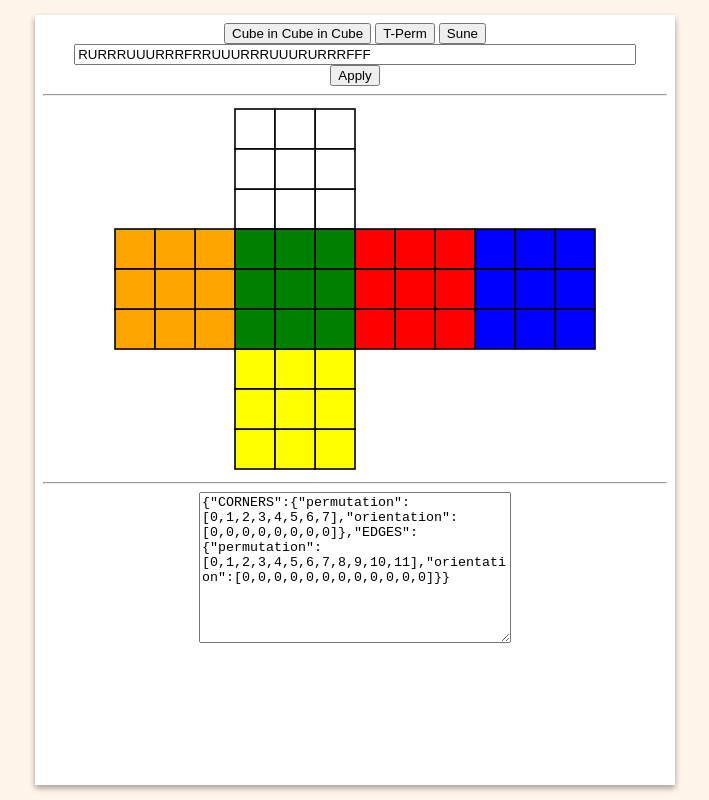
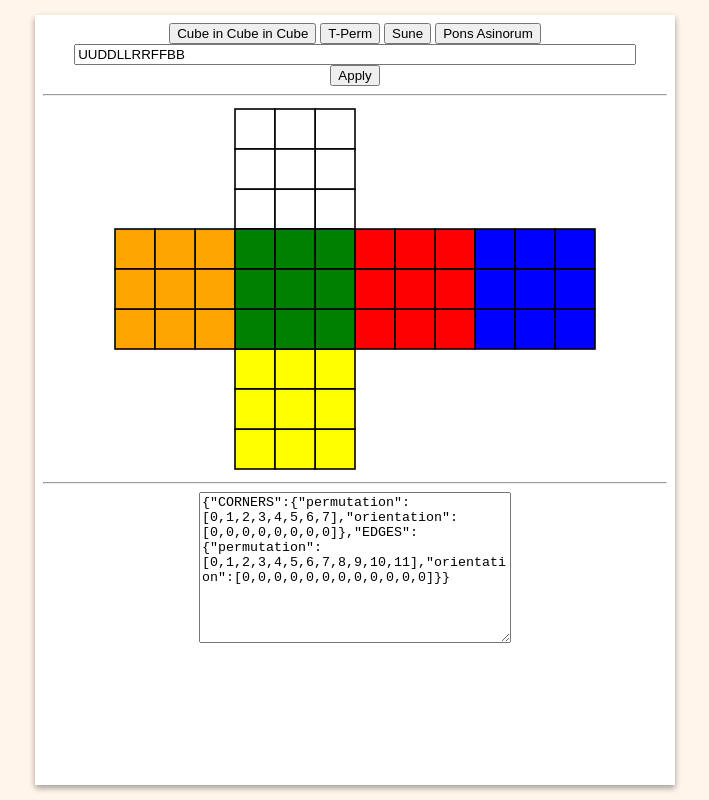
Before and after one commit to cubing/f2lfast, a plain HTML site: page index.html in a window 1280 px wide. Shown: the whole page, without its empty margins (285-994 px from the left). Drawn offline with Linux system fonts and the light colour scheme.

Commit message:
Add Pons Asinorum to sample algs, and make it the default.

```diff
--- a/index.html
+++ b/index.html
@@ -22,8 +22,9 @@
   <button onclick="alg.value = 'LLLURRRFFFULLUULLLUUULUUDRRRDDDFFRRUUU';">Cube in Cube in Cube</button>
   <button onclick="alg.value = 'RURRRUUURRRFRRUUURRRUUURURRRFFF';">T-Perm</button>
   <button onclick="alg.value = 'RURRRURUURRR';">Sune</button>
+  <button onclick="alg.value = 'UUDDLLRRFFBB';">Pons Asinorum</button>
   <br>
-  <input id="alg" style="width: 90%" value="RURRRUUURRRFRRUUURRRUUURURRRFFF"/>
+  <input id="alg" style="width: 90%" value="UUDDLLRRFFBB"/>
   <br>
   <button id="apply">Apply</button>
 <hr>
```
